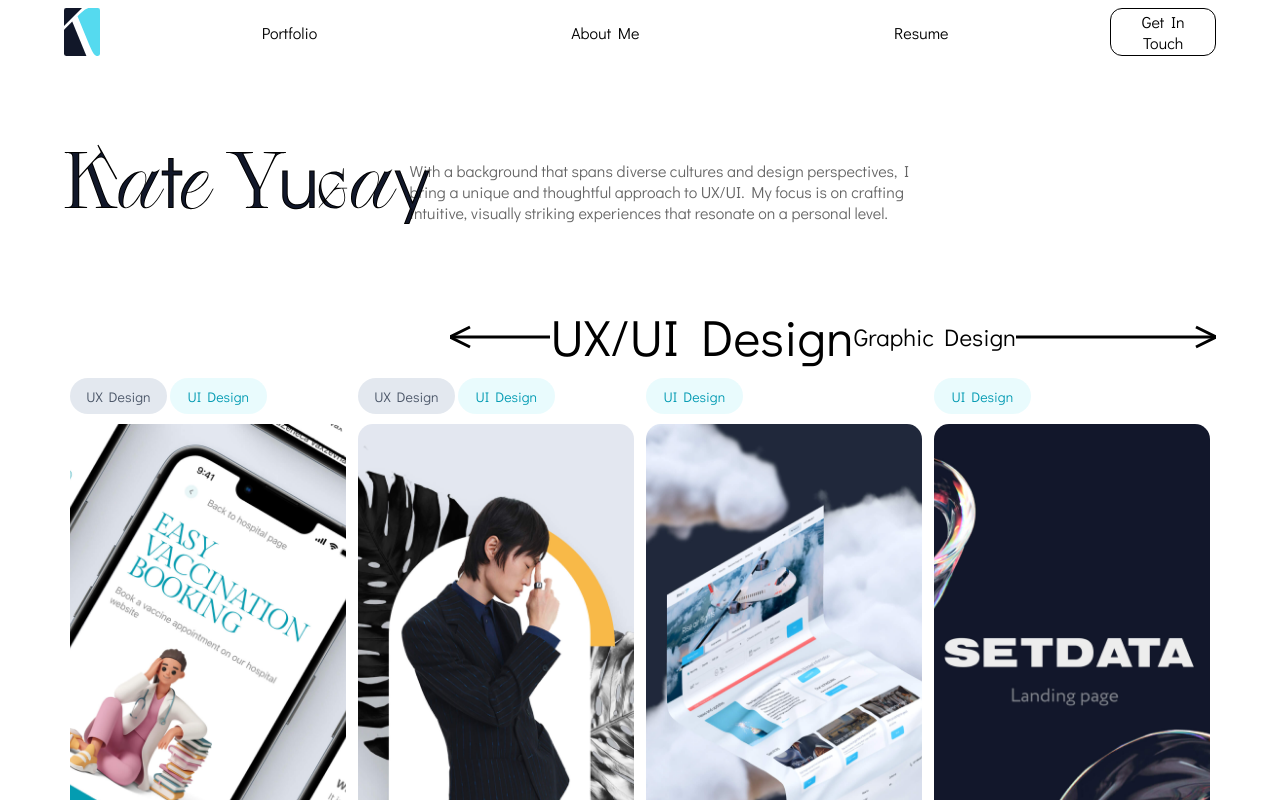
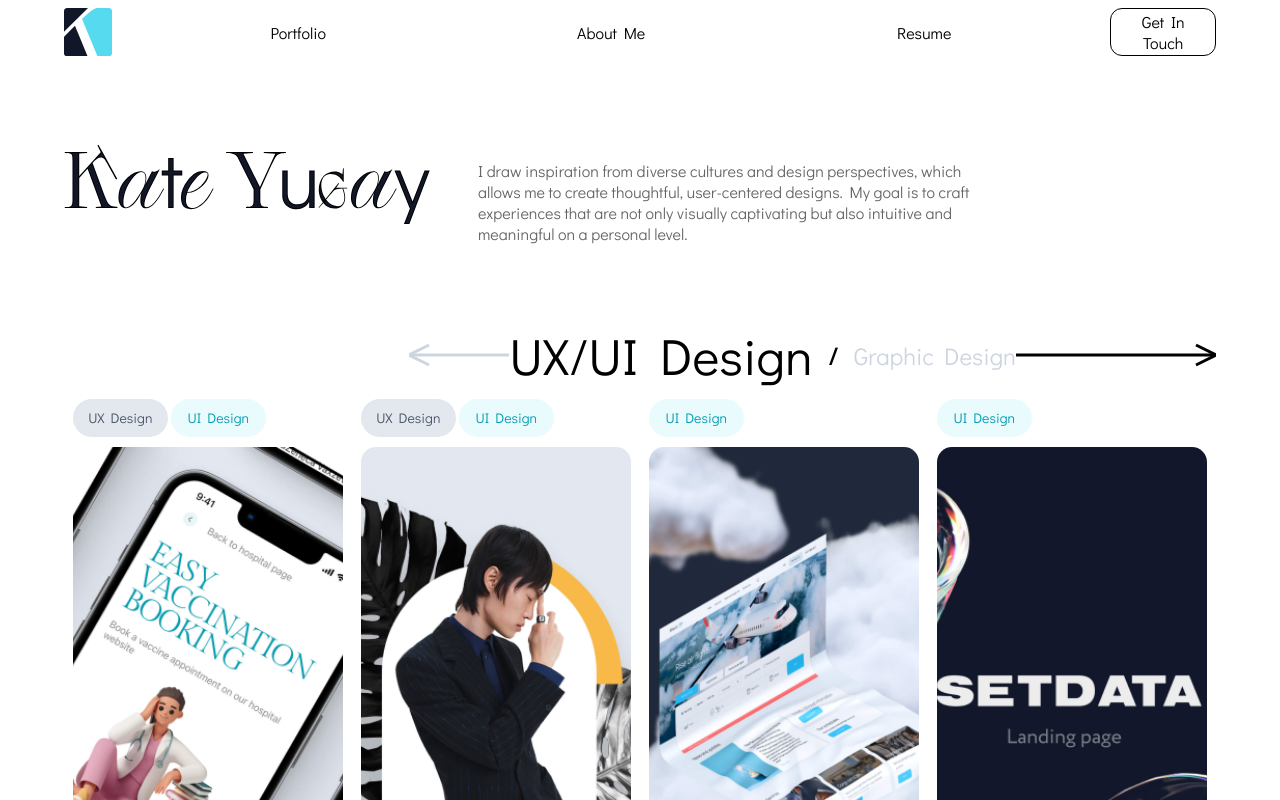
Before and after one commit to M727-Y/PortfolioKate, a Next.js app: page / in a window 1280 px wide. Shown: the top 800 px of the page. Built offline with nearby package versions, Linux system fonts and the light colour scheme.

Commit message:
designer changes

```diff
--- a/app/components/LongArrow.tsx
+++ b/app/components/LongArrow.tsx
@@ -10,11 +10,12 @@ interface LongArrowProps {
 
     useEffect(() => {
       const targetLength = isActive === 0 ? 200 : 100; // Line length based on isActive
-
+      const targetColor = isActive === 0 ? "black" : "#CDD5E0"
       if (arrowRef.current && polylineRef.current) {
         gsap.to(arrowRef.current, {
           duration: 0.5,
           attr: { x2: targetLength }, // Animating x2 to adjust line length
+          stroke: targetColor,
           ease: 'power2.inOut',
         });
 
@@ -25,11 +26,13 @@ interface LongArrowProps {
             attr: {
               points: `${targetLength - 20},15 ${targetLength},25 ${targetLength - 20},35`, // Adjust points for the arrowhead
             },
+            stroke: targetColor,
             ease: 'power2.inOut',
           });
         }
         gsap.to(arrowRef.current.parentElement, {
           duration: 0.5,
+          stroke: targetColor,
           width: isActive === 0 ? '200px' : '100px',
           attr: { viewBox: `0 0 ${targetLength} 50` },
           ease: 'power2.inOut',
@@ -52,7 +55,6 @@ interface LongArrowProps {
           y1="25"
           x2="200" // Initial line length
           y2="25"
-          stroke="black"
           strokeWidth="3"
         />
         {reverse === 1 ? (
@@ -61,7 +63,7 @@ interface LongArrowProps {
             points="20,15 0,25 20,35"
 
             fill="none"
-            stroke="black"
+
             strokeWidth="3"
           />
         ) : (
@@ -69,7 +71,7 @@ interface LongArrowProps {
             ref={polylineRef}
             points="180,15 200,25 180,35" // Initial arrowhead position
             fill="none"
-            stroke="black"
+
             strokeWidth="3"
           />
         )}
--- a/app/components/introduction.tsx
+++ b/app/components/introduction.tsx
@@ -9,7 +9,7 @@ export default function introduction() {
             <Image src={name} alt='Kate Yugay'/>
         </div>
         <div className={styles.introductionObjective}>
-            <p>With a background that spans diverse cultures and design perspectives, I bring a unique and thoughtful approach to UX/UI. My focus is on crafting intuitive, visually striking experiences that resonate on a personal level.</p>
+            <p>I draw inspiration from diverse cultures and design perspectives, which allows me to create thoughtful, user-centered designs. My goal is to craft experiences that are not only visually captivating but also intuitive and meaningful on a personal level.</p>
         </div>
     </div>
 
--- a/app/components/projects.tsx
+++ b/app/components/projects.tsx
@@ -117,7 +117,7 @@ function ScrollSection() {
       setActiveIndex(activeIndex)
       gsap.to(label1Ref.current, {
         fontSize: activeIndex === 0 ? "51" : "24",
-
+        color: activeIndex===0?"#000":"#CDD5E0",
         duration: 0.3,
         ease: "power1.inOut",
 
@@ -132,7 +132,7 @@ function ScrollSection() {
       // activeIndex === 0 ? document.querySelector(`.${styles.section1}`).classList.remove(styles.inactive) : document.querySelector('.section1').classList.add(styles.inactive);
       gsap.to(label2Ref.current, {
         fontSize: activeIndex === 1 ? "51" : "24",
-
+        color: activeIndex===1?"#000":"#CDD5E0",
         duration: 0.3,
         ease: "power1.inOut",
       });
@@ -181,6 +181,7 @@ function ScrollSection() {
         </div> */}
         <div className={styles.labels}>
           <span ref={label2Ref} className={styles.label}><div>Graphic Design</div><div className={styles.arrowContainer}><LongArrow reverse={0} isActive={activeIndex}/></div></span>
+          <h1 className={styles.divider}>/</h1>
           <span ref={label1Ref} className={styles.label}><div className={styles.arrowContainer}><LongArrow reverse={1} isActive={activeIndex === 1 ? 0 : 1}/></div><div>UX/UI Design</div></span>
 
         </div>
--- a/app/page.module.css
+++ b/app/page.module.css
@@ -103,6 +103,12 @@
 .contactLinks:hover :first-child{
   color: #2B8E9E;
 }
+.divider{
+  font-size: 60;
+  font-weight: bold;
+  margin-left: 1rem;
+  margin-right: 1rem;
+}
 .label> *{
   display: flex;
   flex-direction: column;
@@ -128,7 +134,7 @@
   }
 
   .scrollSection {
-    height: 75vh;
+    height: 80vh;
     width: 100%;
     transition: opacity 0.3s ease;
     padding-left: 2.5%;
@@ -141,7 +147,7 @@
   display: flex;
   flex-direction: column;
   justify-content: space-between;
-  width:24%;
+  width:23.5%;
   height: 100%;
 }
 
@@ -169,13 +175,13 @@
   /* Image without tags */
 
   .height30 {
-    height: 29%;
+    height: 28.5;
   }
   .height50 {
-    height: 49%;
+    height: 48.5%;
   }
   .height70 {
-    height: 69%;
+    height: 68.5%;
   }
   .height100 {
     height: 100%;
@@ -231,7 +237,8 @@
 
   }
   .introductionName{
-    width: 30%;
+    width: fit-content;
+    margin-right: 3rem;
   }
   .introductionObjective{
     width: 45%;
@@ -243,7 +250,7 @@
     display: flex;
 
     flex-direction: row-reverse;
-    padding-top:8vh ;
+    padding-top:7.5vh ;
     margin-right: 5%;
 
   }
```
Also changed, not shown: app/images/logo.svg.
